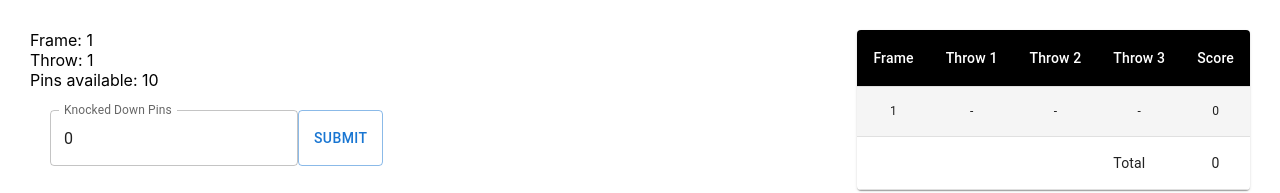
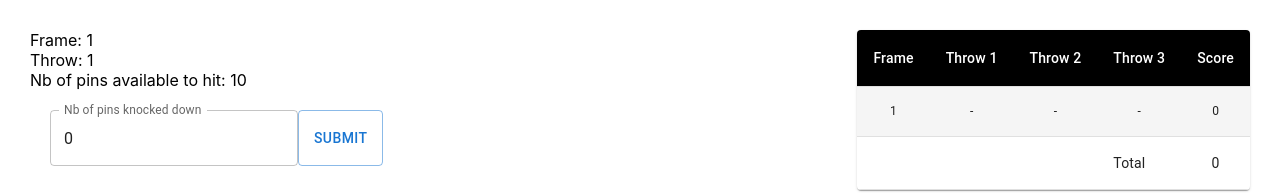
Before and after one commit to eltru7/bowling-challenge, a React (Create React App) app: page /game in a window 1280 px wide. Shown: the top 193 px of the page. Built offline with nearby package versions, Linux system fonts and the light colour scheme.

Commit message:
count nb available pins to knocked

```diff
--- /dev/null
+++ b/src/game/currentFrame.ts
@@ -0,0 +1,13 @@
+import { FrameResultType } from "./frameResultType";
+import { ThrowResult } from "./throwResult";
+
+export interface CurrentFrame {
+  frameNumber: number;
+  throwNumber: number;
+  resultType: FrameResultType;
+  throwsResult: ThrowResult[];
+}
+
+//TODO better name than ResultType.REGULAR
+
+// TODO est-ce que la frame  pourrait etre une classe qui sait si elle est strike spare etc
--- a/src/game/gameRules.ts
+++ b/src/game/gameRules.ts
@@ -1,96 +1,97 @@
 import { FrameResultType } from "./frameResultType";
-import { CurrentThrow } from "./currentThrow";
-import { Step } from "./step";
+import { CurrentFrame } from "./currentFrame";
+import { Step, StepType } from "./step";
 import { FrameScore } from "./frameScore";
 import { FrameResult } from "./frameResult";
 
-const MAX_PINS_COUNT = 10;
+export const NB_PINS_PER_FRAME = 10;
 
-const computePreviousFrameBonusPoint = (previousFrameResultType: FrameResultType, currentThrow: CurrentThrow, knockedPinsCount: number): number => {
+const computePreviousFrameBonusPoint = (previousFrameResultType: FrameResultType, currentFrame: CurrentFrame, knockedPinsCount: number): number => {
   let bonusPoints = 0;
-  if (previousFrameResultType === FrameResultType.STRIKE && currentThrow.throwNumber <= 2) {
+  /* if (previousFrameResultType === FrameResultType.STRIKE && currentThrow.throwNumber <= 2) {
     bonusPoints = knockedPinsCount;
   } else if (previousFrameResultType === FrameResultType.SPARE && currentThrow.throwNumber === 1) {
     bonusPoints = knockedPinsCount;
-  }
+  } */
   return bonusPoints;
 };
 
 const computeCurrentFrameScore = (
   knockedPinsCount: number,
-  currentThrow: CurrentThrow,
+  currentFrame: CurrentFrame,
   previousFramePoints: number,
   previousFrameBonusPoints: number,
   framesScore: any,
   onUpdateFramesScore: any
 ): void => {
   // TODO find a better way to update object in array
-  const currentFrameScoreIndex = framesScore.findIndex((frameScore: FrameScore) => frameScore.frameNumber === currentThrow.frameNumber);
+  const currentFrameScoreIndex = framesScore.findIndex((frameScore: FrameScore) => frameScore.frameNumber === currentFrame.frameNumber);
   const currentFrameScore = framesScore[currentFrameScoreIndex].score;
 
   let updatedCurrentFrameScore = 0;
-  if (currentThrow.throwNumber === 1) {
+  if (currentFrame.throwNumber === 1) {
     updatedCurrentFrameScore = previousFramePoints + knockedPinsCount;
   } else {
     updatedCurrentFrameScore = currentFrameScore + previousFrameBonusPoints + knockedPinsCount;
   }
 
   framesScore[currentFrameScoreIndex] = {
-    frameNumber: currentThrow.frameNumber,
+    frameNumber: currentFrame.frameNumber,
     score: updatedCurrentFrameScore,
   };
   onUpdateFramesScore(framesScore);
 };
 
-export const verifyResultType = (currentThrow: CurrentThrow, knockedPinsCount: number, previousThrowKnockedPins: number): FrameResultType => {
-  if (currentThrow.resultType === FrameResultType.STRIKE || currentThrow.resultType === FrameResultType.SPARE) {
-    return currentThrow.resultType;
+export const verifyResultType = (currentFrame: CurrentFrame, knockedPinsCount: number): FrameResultType => {
+  if (currentFrame.resultType === FrameResultType.STRIKE || currentFrame.resultType === FrameResultType.SPARE) {
+    return currentFrame.resultType;
   } else {
-    return computeResultType(currentThrow, knockedPinsCount, previousThrowKnockedPins);
+    return computeResultType(currentFrame, knockedPinsCount);
   }
 };
 
-export const computeNextStep = (currentThrow: CurrentThrow, frameResultType: FrameResultType): Step => {
-  if (currentThrow.frameNumber < 10 && frameResultType !== FrameResultType.STRIKE && currentThrow.throwNumber === 1) {
-    return Step.NEXT_THROW;
-  } else if (currentThrow.frameNumber === 10 && frameResultType === FrameResultType.STRIKE && currentThrow.throwNumber <= 2) {
-    return Step.NEXT_THROW;
-    // tient pour acquis que compute avant que si spare, cest quon est au moins au tour 2
-  } else if (currentThrow.frameNumber === 10 && frameResultType === FrameResultType.SPARE && currentThrow.throwNumber === 2) {
-    return Step.NEXT_THROW;
-  } else if (currentThrow.frameNumber === 10 && frameResultType !== FrameResultType.STRIKE && frameResultType !== FrameResultType.SPARE && currentThrow.throwNumber === 1) {
-    return Step.NEXT_THROW;
-  } else if (currentThrow.frameNumber < 10 && frameResultType === FrameResultType.STRIKE) {
-    return Step.NEXT_FRAME;
-  } else if (currentThrow.frameNumber < 10 && currentThrow.throwNumber === 2) {
-    return Step.NEXT_FRAME;
+export const computeNextStep = (currentFrame: CurrentFrame, frameResultType: FrameResultType, nbKnockedDownPins: number): Step => {
+  if (currentFrame.frameNumber < 10 && frameResultType !== FrameResultType.STRIKE && currentFrame.throwNumber === 1) {
+    return { type: StepType.NEXT_THROW, nbAvailablePinsToKnock: NB_PINS_PER_FRAME - nbKnockedDownPins };
+  } else if (currentFrame.frameNumber === 10 && frameResultType === FrameResultType.STRIKE && currentFrame.throwNumber === 1) {
+    return { type: StepType.NEXT_THROW, nbAvailablePinsToKnock: NB_PINS_PER_FRAME };
+  } else if (currentFrame.frameNumber === 10 && frameResultType === FrameResultType.STRIKE && currentFrame.throwNumber === 2) {
+    return { type: StepType.NEXT_THROW, nbAvailablePinsToKnock: NB_PINS_PER_FRAME - nbKnockedDownPins };
+  } else if (currentFrame.frameNumber === 10 && frameResultType === FrameResultType.SPARE && currentFrame.throwNumber === 2) {
+    return { type: StepType.NEXT_THROW, nbAvailablePinsToKnock: NB_PINS_PER_FRAME };
+  } else if (currentFrame.frameNumber === 10 && frameResultType !== FrameResultType.STRIKE && frameResultType !== FrameResultType.SPARE && currentFrame.throwNumber === 1) {
+    return { type: StepType.NEXT_THROW, nbAvailablePinsToKnock: NB_PINS_PER_FRAME - nbKnockedDownPins };
+  } else if (currentFrame.frameNumber < 10 && frameResultType === FrameResultType.STRIKE) {
+    return { type: StepType.NEXT_FRAME, nbAvailablePinsToKnock: 10 };
+  } else if (currentFrame.frameNumber < 10 && currentFrame.throwNumber === 2) {
+    return { type: StepType.NEXT_FRAME, nbAvailablePinsToKnock: 10 };
   } else {
-    return Step.END_GAME;
+    return { type: StepType.END_GAME, nbAvailablePinsToKnock: 0 };
   }
 };
 
-const computeResultType = (currentThrow: CurrentThrow, knockedPinsCount: number, previousThrowKnockedPinsCount: number): FrameResultType => {
-  if (currentThrow.throwNumber === 1 && knockedPinsCount === MAX_PINS_COUNT) {
+const computeResultType = (currentFrame: CurrentFrame, knockedPinsCount: number): FrameResultType => {
+  if (currentFrame.throwNumber === 1 && knockedPinsCount === NB_PINS_PER_FRAME) {
     return FrameResultType.STRIKE;
-  } else if (currentThrow.throwNumber === 2 && previousThrowKnockedPinsCount + knockedPinsCount === MAX_PINS_COUNT) {
+  } else if (currentFrame.throwNumber === 2 && currentFrame.throwsResult[0].knockedPinsCount + knockedPinsCount === NB_PINS_PER_FRAME) {
     return FrameResultType.SPARE;
   }
   return FrameResultType.REGULAR;
 };
 
 // TODO passer en param a cette function previousThrow type
-export const computeScore = (currentThrow: CurrentThrow, knockedPinsCount: number, previousFrameResult: FrameResult, framesScore: any, onUpdateFramesScore: any): void => {
+export const computeScore = (currentFrame: CurrentFrame, knockedPinsCount: number, previousFrameResult: FrameResult, framesScore: any, onUpdateFramesScore: any): void => {
   // not take for granted that our results are in order (frame 1, 2, etc, )
   let bonusPoint = 0;
   let updatedPreviousFrameScore = 0;
 
-  if (currentThrow.frameNumber > 1) {
+  if (currentFrame.frameNumber > 1) {
     // recompute le previous score
-    const previousFrameNumber = currentThrow.frameNumber - 1;
+    const previousFrameNumber = currentFrame.frameNumber - 1;
     const previousFrameScoreIndex = framesScore.findIndex((frameScore: FrameScore) => frameScore.frameNumber === previousFrameNumber);
     const previousFrameScore = framesScore[previousFrameScoreIndex];
 
-    bonusPoint = computePreviousFrameBonusPoint(previousFrameResult.resultType, currentThrow, knockedPinsCount);
+    bonusPoint = computePreviousFrameBonusPoint(previousFrameResult.resultType, currentFrame, knockedPinsCount);
     // TODO find a better way to update object in array
 
     updatedPreviousFrameScore = bonusPoint + previousFrameScore.score;
@@ -100,5 +101,5 @@ export const computeScore = (currentThrow: CurrentThrow, knockedPinsCount: numbe
     };
     onUpdateFramesScore(framesScore);
   }
-  computeCurrentFrameScore(knockedPinsCount, currentThrow, updatedPreviousFrameScore, bonusPoint, framesScore, onUpdateFramesScore);
+  computeCurrentFrameScore(knockedPinsCount, currentFrame, updatedPreviousFrameScore, bonusPoint, framesScore, onUpdateFramesScore);
 };
--- a/src/game/usePlayerGame.ts
+++ b/src/game/usePlayerGame.ts
@@ -1,32 +1,33 @@
 import { useState } from "react";
 import { FrameResultType } from "./frameResultType";
 import { FrameResult } from "./frameResult";
-import { CurrentThrow } from "./currentThrow";
 import { FrameScore } from "./frameScore";
+import { CurrentFrame } from "./currentFrame";
 
 type GameHook = {
-  currentThrow: any;
-  framesResults: any;
-  framesScore: any;
-  getFrameResults: any;
-  onUpdateCurrentThrow: any;
-  onUpdateFrameResult: any;
-  onUpdateFramesScore: any;
+  currentFrame: CurrentFrame;
+  framesResults: FrameResult[];
+  framesScore: FrameScore[];
+  getFrameResults: (frameNumber: number) => FrameResult;
+  onUpdateCurrentFrame: (currentFrame: CurrentFrame) => void;
+  onUpdateFramesResults: (frameResult: FrameResult[]) => void;
+  onUpdateFramesScore: (framesScore: FrameScore[]) => void;
 };
 
-const usePlayerGame = (): any => {
-  const [currentThrow, setCurrentThrow] = useState({
+const usePlayerGame = (): GameHook => {
+  const [currentFrame, setCurrentFrame] = useState({
+    frameNumber: 1,
     throwNumber: 1,
-    frameNumber: 1,
     resultType: FrameResultType.REGULAR,
+    throwsResult: [{ throwNumber: 1, knockedPinsCount: 0 }],
   });
 
   const [framesScore, setFramesScore] = useState([{ frameNumber: 1, score: 0 }]);
 
   const [framesResults, setFramesResults] = useState([{ frameNumber: 1, resultType: FrameResultType.REGULAR, throwResults: [] }] as FrameResult[]);
 
-  const onUpdateCurrentThrow = (updatedCurrentThrow: CurrentThrow): void => {
-    setCurrentThrow(updatedCurrentThrow);
+  const onUpdateCurrentFrame = (updatedCurrentFrame: CurrentFrame): void => {
+    setCurrentFrame(updatedCurrentFrame);
   };
 
   const onUpdateFramesResults = (updatedFramesResults: FrameResult[]): void => {
@@ -52,11 +53,11 @@ const usePlayerGame = (): any => {
   };
 
   return {
-    currentThrow,
+    currentFrame,
     framesResults,
     framesScore,
     getFrameResults,
-    onUpdateCurrentThrow,
+    onUpdateCurrentFrame,
     onUpdateFramesResults,
     onUpdateFramesScore,
   };
--- a/src/view/GameScreen.tsx
+++ b/src/view/GameScreen.tsx
@@ -1,10 +1,10 @@
 import React, { useState } from "react";
 import Button from "@mui/material/Button";
-import { computeScore, computeNextStep, verifyResultType } from "../game/gameRules";
-import { CurrentThrow } from "../game/currentThrow";
+import { NB_PINS_PER_FRAME, computeScore, computeNextStep, verifyResultType } from "../game/gameRules";
+import { CurrentFrame } from "../game/currentFrame";
 import { FrameResultType } from "../game/frameResultType";
 import { FrameResult } from "../game/frameResult";
-import { Step } from "../game/step";
+import { StepType } from "../game/step";
 import usePlayerGame from "../game/usePlayerGame";
 import ResultsPanel from "./resultsPanel";
 import styled from "styled-components";
@@ -23,18 +23,19 @@ const ResultsPanelContainer = styled.div`
 
 function GameScreen() {
   const [isEndGameModalOpen, setIsEndGameModalOpen] = useState(false);
-  const { currentThrow, framesResults, framesScore, getFrameResults, onUpdateCurrentThrow, onUpdateFramesResults, onUpdateFramesScore } = usePlayerGame();
+  const [nbAvailablePinsToKnock, setNbAvailablePinsToKnock] = useState(NB_PINS_PER_FRAME);
+  const { currentFrame, framesResults, framesScore, getFrameResults, onUpdateCurrentFrame, onUpdateFramesResults, onUpdateFramesScore } = usePlayerGame();
 
-  const updateFrameThrowResult = (currentThrow: CurrentThrow, frameResultType: FrameResultType, knockedPinsCount: number): void => {
-    const currentFrameIndex = framesResults.findIndex((frameResult: FrameResult) => frameResult.frameNumber === currentThrow.frameNumber);
+  const updateFrameThrowResult = (currentFrame: CurrentFrame, frameResultType: FrameResultType, knockedPinsCount: number): void => {
+    const currentFrameIndex = framesResults.findIndex((frameResult: FrameResult) => frameResult.frameNumber === currentFrame.frameNumber);
 
     const currentFrameResults = framesResults[currentFrameIndex].throwResults;
     const currentThrowResult = {
-      throwNumber: currentThrow.throwNumber,
+      throwNumber: currentFrame.throwNumber,
       knockedPinsCount: knockedPinsCount,
     };
     const updatedFrameResult = {
-      frameNumber: currentThrow.frameNumber,
+      frameNumber: currentFrame.frameNumber,
       resultType: frameResultType,
       throwResults: [...currentFrameResults, currentThrowResult],
     };
@@ -42,40 +43,33 @@ function GameScreen() {
     onUpdateFramesResults(framesResults);
   };
 
-  const getPreviousThrowKnockedPinsCount = (currentThrow: CurrentThrow): number => {
-    // prend pour acquis que le current throw number == 2 a cause du if dans lequel est appele la methode
-    let previousThrowKnockedPinsCount = 0;
-    if (currentThrow.throwNumber >= 2) {
-      const currentFrameResults = getFrameResults(currentThrow.frameNumber);
-      previousThrowKnockedPinsCount = currentFrameResults.throwResults[0].knockedPinsCount;
-    }
-    return previousThrowKnockedPinsCount;
-  };
-
-  const initNextFrame = (currentThrow: CurrentThrow): void => {
-    // no need to verify if 10th frame end game because already verify before, should we verify it quand meme?
-    onUpdateCurrentThrow({
+  const initNextFrame = (currentFrame: CurrentFrame): void => {
+    onUpdateCurrentFrame({
       throwNumber: 1,
-      frameNumber: currentThrow.frameNumber + 1,
+      frameNumber: currentFrame.frameNumber + 1,
       resultType: FrameResultType.REGULAR,
+      throwsResult: [],
     });
     onUpdateFramesResults([
       ...framesResults,
       {
-        frameNumber: currentThrow.frameNumber + 1,
+        frameNumber: currentFrame.frameNumber + 1,
         resultType: FrameResultType.REGULAR,
         throwResults: [],
       },
     ]);
 
-    onUpdateFramesScore([...framesScore, { frameNumber: currentThrow.frameNumber + 1, score: 0 }]);
+    onUpdateFramesScore([...framesScore, { frameNumber: currentFrame.frameNumber + 1, score: 0 }]);
   };
 
-  const initNextThrow = (resultType: FrameResultType, currentThrow: CurrentThrow): void => {
-    onUpdateCurrentThrow({
-      ...currentThrow,
-      throwNumber: currentThrow.throwNumber + 1,
+  const initNextThrow = (resultType: FrameResultType, currentFrame: CurrentFrame, knockedPinsCount: number): void => {
+    const updatedCurrentThrowResult = { throwNumber: currentFrame.throwNumber, knockedPinsCount: knockedPinsCount };
+    const nextThrowResult = { throwNumber: currentFrame.throwNumber + 1, knockedPinsCount: 0 };
+    onUpdateCurrentFrame({
+      ...currentFrame,
+      throwNumber: currentFrame.throwNumber + 1,
       resultType: resultType,
+      throwsResult: [updatedCurrentThrowResult, nextThrowResult],
     });
   };
 
@@ -84,29 +78,30 @@ function GameScreen() {
     // disable input and submit button
   };
 
-  const findNextStep = (frameResultType: FrameResultType): void => {
-    const nextStep = computeNextStep(currentThrow, frameResultType);
-    if (nextStep === Step.NEXT_FRAME) {
-      initNextFrame(currentThrow);
-    } else if (nextStep === Step.NEXT_THROW) {
-      initNextThrow(frameResultType, currentThrow);
+  const findNextStep = (frameResultType: FrameResultType, knockedPinsCount: number): void => {
+    const nextStep = computeNextStep(currentFrame, frameResultType, knockedPinsCount);
+    if (nextStep.type === StepType.NEXT_FRAME) {
+      initNextFrame(currentFrame);
+    } else if (nextStep.type === StepType.NEXT_THROW) {
+      initNextThrow(frameResultType, currentFrame, knockedPinsCount);
     } else {
       endGame();
     }
+    setNbAvailablePinsToKnock(nextStep.nbAvailablePinsToKnock);
   };
 
   const submitKnockedPinsCount = (knockedPinsCount: number): void => {
     // TODO logique du jeu ne devrait pas leaker dans le code du bouton
-    const frameResultType = verifyResultType(currentThrow, knockedPinsCount, getPreviousThrowKnockedPinsCount(currentThrow));
-    updateFrameThrowResult(currentThrow, frameResultType, knockedPinsCount);
+    const frameResultType = verifyResultType(currentFrame, knockedPinsCount);
+    updateFrameThrowResult(currentFrame, frameResultType, knockedPinsCount);
     // TODO avoid this (verify previous frame number) maybe separer en deux computeScore, compute previous score
-    const previousFrameNumber = currentThrow.frameNumber - 1;
-    computeScore(currentThrow, knockedPinsCount, getFrameResults(previousFrameNumber), framesScore, onUpdateFramesScore);
-    findNextStep(frameResultType);
+    const previousFrameNumber = currentFrame.frameNumber - 1;
+    computeScore(currentFrame, knockedPinsCount, getFrameResults(previousFrameNumber), framesScore, onUpdateFramesScore);
+    findNextStep(frameResultType, knockedPinsCount);
   };
 
   const resetGame = (): void => {
-    onUpdateCurrentThrow({ throwNumber: 1, frameNumber: 1, resultType: FrameResultType.REGULAR });
+    onUpdateCurrentFrame({ throwNumber: 1, frameNumber: 1, resultType: FrameResultType.REGULAR, throwsResult: [] });
     onUpdateFramesResults([{ frameNumber: 1, resultType: FrameResultType.REGULAR, throwResults: [] }]);
     onUpdateFramesScore([{ frameNumber: 1, score: 0 }]);
   };
@@ -127,7 +122,7 @@ function GameScreen() {
   return (
     <div className="GameScreen">
       <StyledContainer>
-        <FramePanel currentThrow={currentThrow} submitKnockedPinsCount={submitKnockedPinsCount} />
+        <FramePanel nbAvailablePinsToKnock={nbAvailablePinsToKnock} currentFrame={currentFrame} submitKnockedPinsCount={submitKnockedPinsCount} />
         <ResultsPanelContainer>
           <ResultsPanel framesResults={framesResults} framesScore={framesScore} />
         </ResultsPanelContainer>
--- a/src/view/framePanel.tsx
+++ b/src/view/framePanel.tsx
@@ -2,11 +2,12 @@ import React, { FC, useState } from "react";
 import Button from "@mui/material/Button";
 import TextField from "@mui/material/TextField/TextField";
 import styled from "styled-components";
-import { CurrentThrow } from "../game/currentThrow";
+import { CurrentFrame } from "../game/currentFrame";
 
 interface ResultsPanelProps {
-  currentThrow: CurrentThrow;
-  submitKnockedPinsCount: any;
+  nbAvailablePinsToKnock: number;
+  currentFrame: CurrentFrame;
+  submitKnockedPinsCount: (nbKnockedDownPins: number) => void;
 }
 
 const StyledFramePanel = styled.div`
@@ -24,7 +25,7 @@ const StyledInputContainer = styled.div`
   padding: 20px;
 `;
 
-const FramePanel: FC<ResultsPanelProps> = ({ currentThrow, submitKnockedPinsCount }) => {
+const FramePanel: FC<ResultsPanelProps> = ({ nbAvailablePinsToKnock, currentFrame, submitKnockedPinsCount }) => {
   const [pinsInputValue, setPinsInputValue] = useState(0);
 
   // TODO remove any
@@ -40,12 +41,12 @@ const FramePanel: FC<ResultsPanelProps> = ({ currentThrow, submitKnockedPinsCoun
   return (
     <StyledFramePanel>
       <StyledLabels>
-        <div>{`Frame: ${currentThrow.frameNumber}`}</div>
-        <div>{`Throw: ${currentThrow.throwNumber}`}</div>
-        <div>{`Pins available: 10`}</div>
+        <div>{`Frame: ${currentFrame.frameNumber}`}</div>
+        <div>{`Throw: ${currentFrame.throwNumber}`}</div>
+        <div>{`Nb of pins available to hit: ${nbAvailablePinsToKnock}`}</div>
       </StyledLabels>
       <StyledInputContainer>
-        <TextField id="outlined-basic" label="Knocked Down Pins" variant="outlined" value={pinsInputValue} onChange={handleInputChange} type="number" />
+        <TextField id="outlined-basic" label="Nb of pins knocked down" variant="outlined" value={pinsInputValue} onChange={handleInputChange} type="number" />
         <Button variant="outlined" color="primary" onClick={handleSubmit}>
           Submit
         </Button>
```
Also changed, not shown: src/game/currentThrow.ts (deleted, +0 -7 lines), src/game/step.ts (+6 -1 lines).
